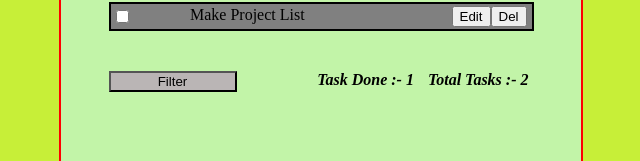
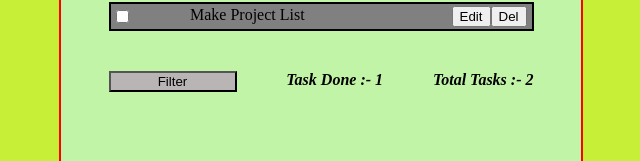
Before and after one commit to compl3xX/Todo_List, a React (Vite) app: page / in a window 1280 px wide. Shown: the part 235-396 px from the top of the page, without its empty margins (319-959 px from the left). Built offline with nearby package versions, Linux system fonts and the light colour scheme.

Commit message:
style change

```diff
--- a/src/components/TodoInfo.jsx
+++ b/src/components/TodoInfo.jsx
@@ -18,10 +18,10 @@ const TodoInfo = () => {
     return (
         <div className="Todo-info">
             <FilterTask />
-            <div >
-                <span>Task Done :- {DoneTask}</span>
-                <span> Total Tasks :- {todos.length}</span>
-            </div>
+
+            <span>Task Done :- {DoneTask}</span>
+            <span> Total Tasks :- {todos.length}</span>
+
         </div>
     )
 }
--- a/src/components/style.scss
+++ b/src/components/style.scss
@@ -80,10 +80,7 @@ input {
   span {
     font-style: italic;
     font-weight: bold;
-    width: 10vw;
-    margin: 5px;
   }
-
 }
 
 .drop-down {
```
